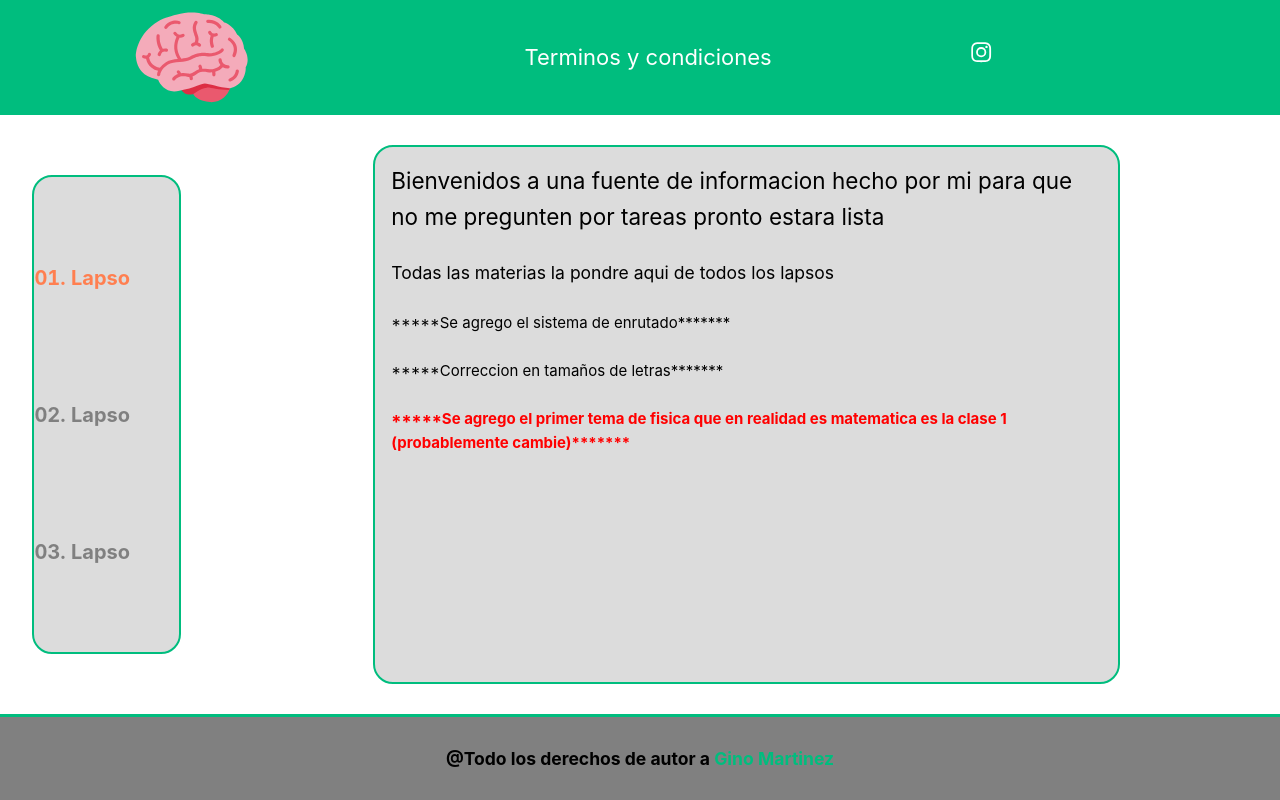
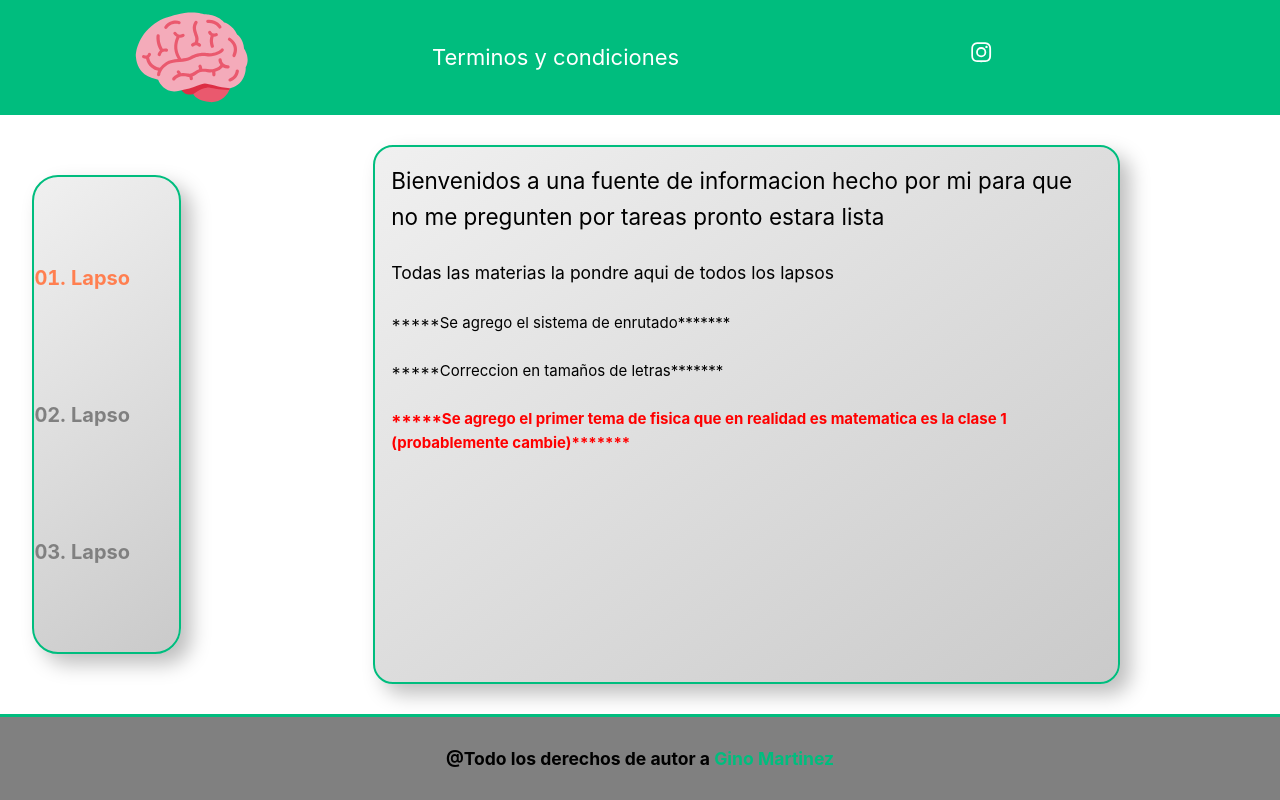
Before and after one commit to GinoMartinez080808/Proyecto-Inv-del-liceo, a Vue app in the folder inv-lic/: page / in a window 1280 px wide. Built offline with nearby package versions, Linux system fonts and the light colour scheme.

Commit message:
modified:   inv-lic/src/App.vue 	modified:   inv-lic/src/assets/main.css

```diff
--- a/inv-lic/src/App.vue
+++ b/inv-lic/src/App.vue
@@ -397,7 +397,7 @@ li:hover{
 height: 100%;
 width: 100%;
 display: flex;
-justify-content: space-around;
+justify-content: space-between;
 align-items: center;
 flex-direction: row;
 font-size: 22px;
--- a/inv-lic/src/assets/main.css
+++ b/inv-lic/src/assets/main.css
@@ -43,6 +43,10 @@ body {
       width: 90%;
       border-radius: 20px;
       border: 2px solid hsla(160, 100%, 37%, 1);
+      border-radius: 26px;
+      background: linear-gradient(145deg, #f0f0f0, #cacaca);
+      box-shadow:  10px 10px 20px #bebebe,
+                   -10px -10px 20px #ffffff;
     }
   #app {
     display: grid;
@@ -70,9 +74,12 @@ body {
     padding:1rem;
     overflow: auto;
     background: gainsboro;
-    border-radius: 20px;
     border: 2px solid hsla(160, 100%, 37%, 1) ;
     padding: 1rem;
+    border-radius: 20px;
+background: #e0e0e0;
+box-shadow:  20px 20px 60px #bebebe,
+             -20px -20px 60px #ffffff;
   }
 
 }
@@ -89,11 +96,13 @@ body {
 
     }
     .links{
-      background: gainsboro;
       height: 80%;
       width: 70%;
-      border-radius: 20px;
       border: 2px solid hsla(160, 100%, 37%, 1);
+      border-radius: 26px;
+      background: linear-gradient(145deg, #f0f0f0, #cacaca);
+      box-shadow:  10px 10px 20px #bebebe,
+                   -10px -10px 20px #ffffff;
     }
   #app {
 
@@ -121,14 +130,21 @@ body {
     width: 70%;
     padding:1rem;
     overflow: auto;
-    background: gainsboro;
     border-radius: 20px;
     border: 2px solid hsla(160, 100%, 37%, 1) ;
     padding: 1rem;
+    border-radius: 20px;
+    background: linear-gradient(145deg, #f0f0f0, #cacaca);
+    box-shadow:  10px 10px 20px #bebebe,
+             -10px -10px 20px #ffffff;
   }
 
 }
+.pag::-webkit-scrollbar {
 
+  width: 10px;
+
+}
 .pag::-webkit-scrollbar-thumb {
   background-color: hsla(160, 100%, 37%, 1);    /* color of the scroll thumb */
   border-radius: 20px;       /* roundness of the scroll thumb */
```
